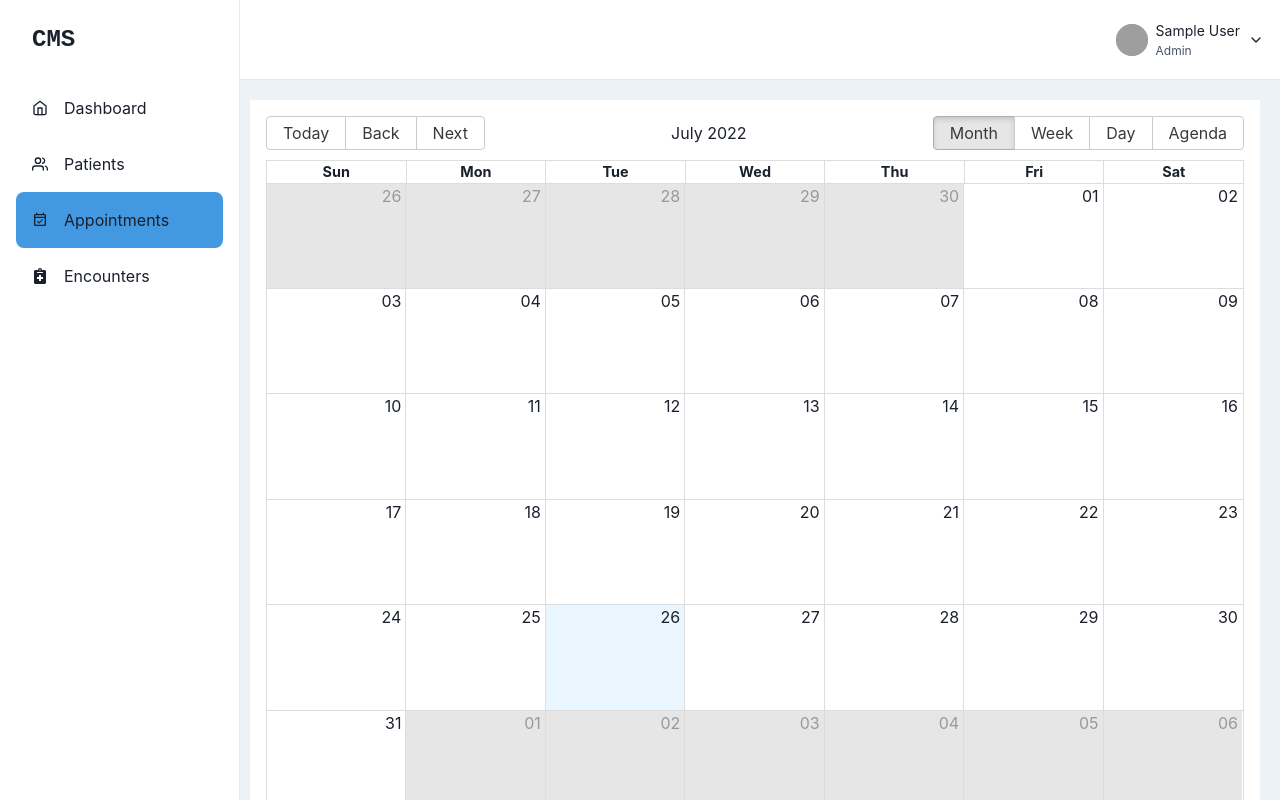
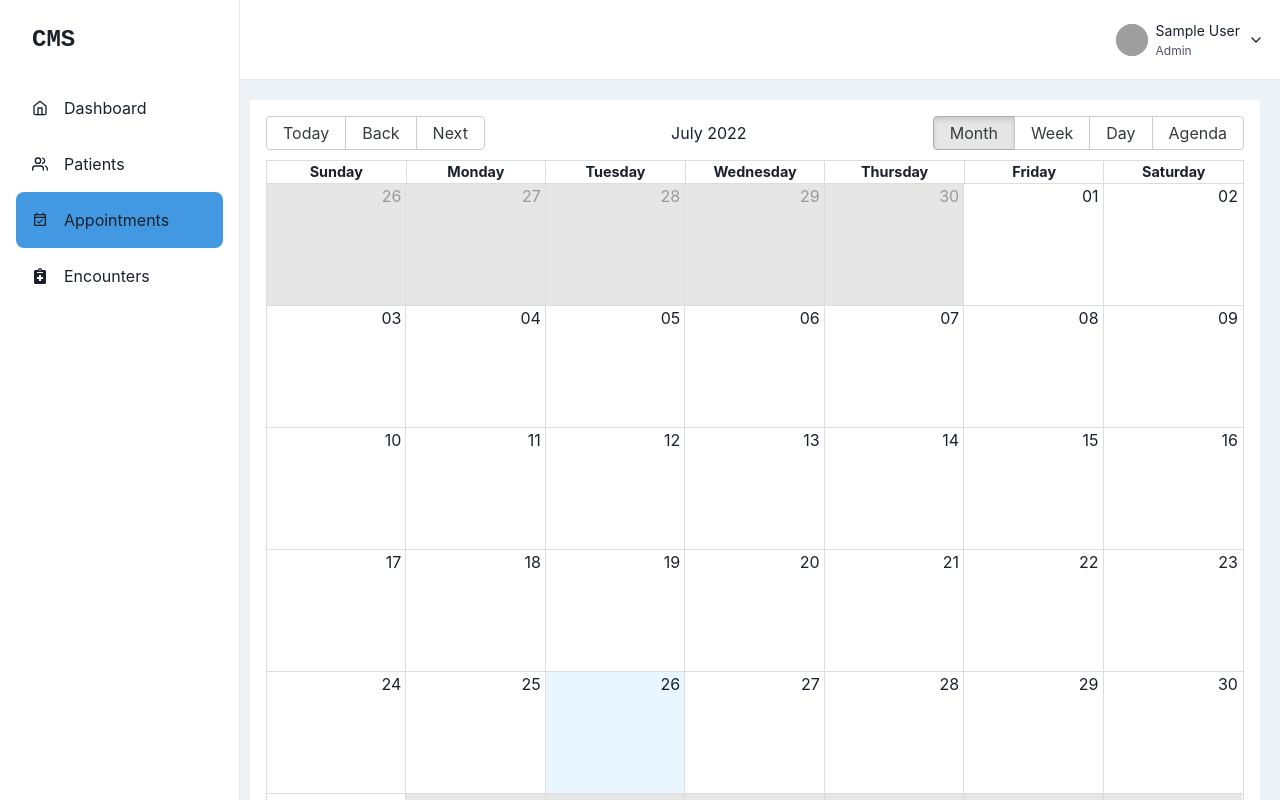
Before and after one commit to FIT3162-Team-Project-35/clinic-management-system-fe, a React (Vite) app: page /appointment in a window 1280 px wide. Shown: the top 800 px of the page. Built offline with nearby package versions, Linux system fonts and the light colour scheme; sample sign-in values are in the browser's storage; grey boxes are pictures that could not be loaded.

Commit message:
Updated MyCalendar Component

```diff
--- a/src/components/MyCalendar.tsx
+++ b/src/components/MyCalendar.tsx
@@ -2,20 +2,75 @@ import { Calendar, momentLocalizer } from "react-big-calendar";
 import moment from "moment";
 import "react-big-calendar/lib/css/react-big-calendar.css";
 import events from "../common/events";
+import { Children, cloneElement } from "react";
+
 // Setup the localizer by providing the moment (or globalize, or Luxon) Object
 // to the correct localizer.
 
 const localizer = momentLocalizer(moment); // or globalizeLocalizer
 
 export function MyCalendar(props: any) {
+  const formats = {
+    dayFormat: (date: any, culture: any, loca: any) =>
+      loca.format(date, "dddd D"),
+    weekdayFormat: (date: any, culture: any, loca: any) =>
+      loca.format(date, "dddd"),
+    agendaDateFormat: (date: any, culture: any, loca: any) =>
+      loca.format(date, "dddd D MMMM YYYY"),
+  };
+
+  const TouchCellWrapper = ({
+    children,
+    value,
+    onSelectSlot,
+  }: {
+    children: any;
+    value: any;
+    onSelectSlot: any;
+  }) =>
+    cloneElement(Children.only(children), {
+      onTouchEnd: () => onSelectSlot({ action: "click", slots: [value] }),
+      style: {
+        className: `${children}`,
+      },
+    });
+
+  const onSelectEvent = (event: any) => {
+    alert(event.title);
+  };
+
+  const onSelectSlot = ({
+    action,
+    slots /*, ...props */,
+  }: {
+    action: any;
+    slots: any;
+  }) => {
+    console.log("onSelectSlot");
+    if (action === "click") {
+      console.log(slots);
+      alert("click");
+    }
+    return false;
+  };
   return (
-    <div className="myCustomHeight" style={{ height: 700 }}>
-      <Calendar
-        events={events}
-        localizer={localizer}
-        startAccessor="start"
-        endAccessor="end"
-      />
-    </div>
+    <Calendar
+      components={{
+        dateCellWrapper: (props) => (
+          <TouchCellWrapper
+            value={undefined}
+            {...props}
+            onSelectSlot={onSelectSlot}
+          />
+        ),
+      }}
+      events={events}
+      formats={formats}
+      localizer={localizer}
+      selectable
+      onSelectEvent={onSelectEvent}
+      onSelectSlot={onSelectSlot}
+      style={{ minHeight: 800 }}
+    />
   );
 }
```
